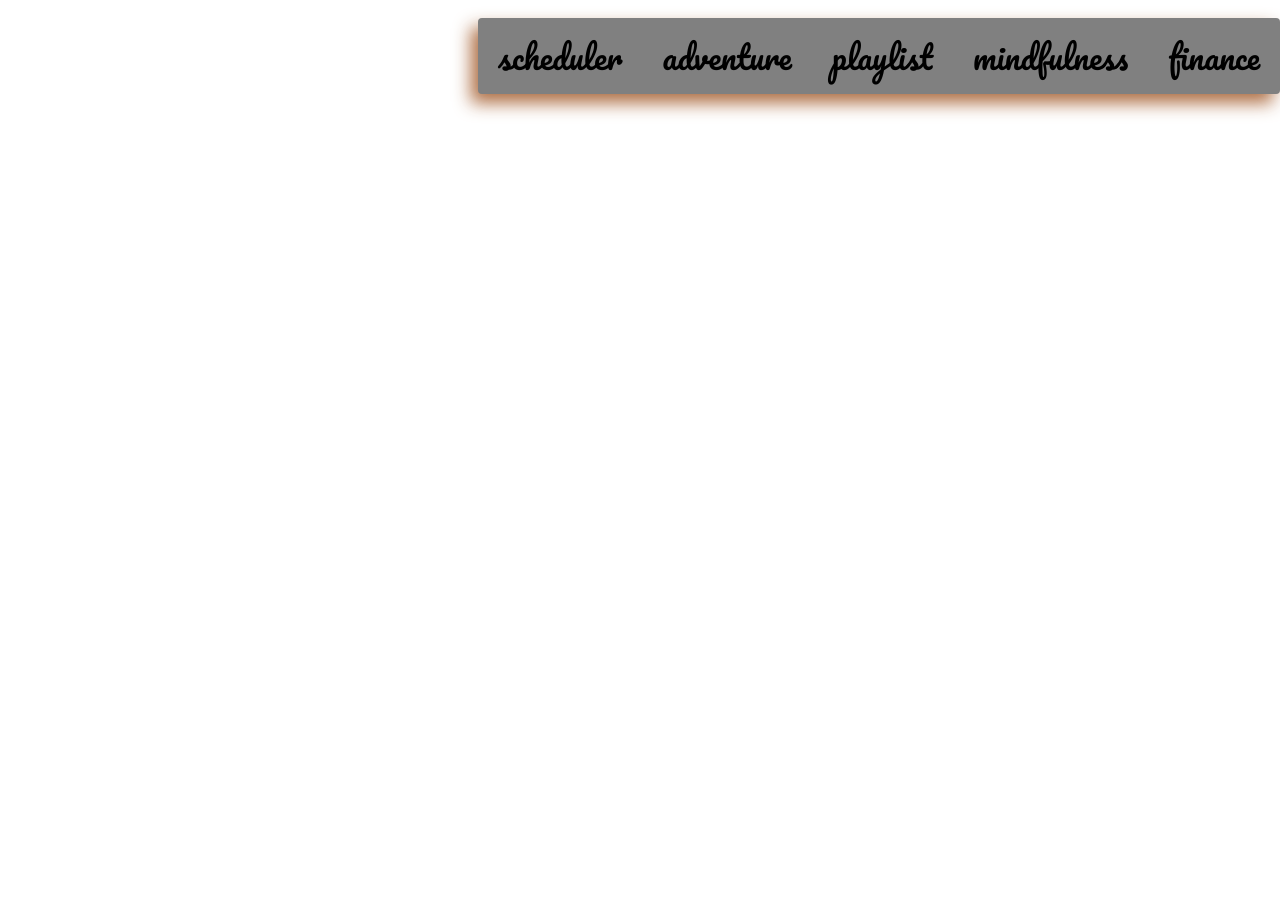
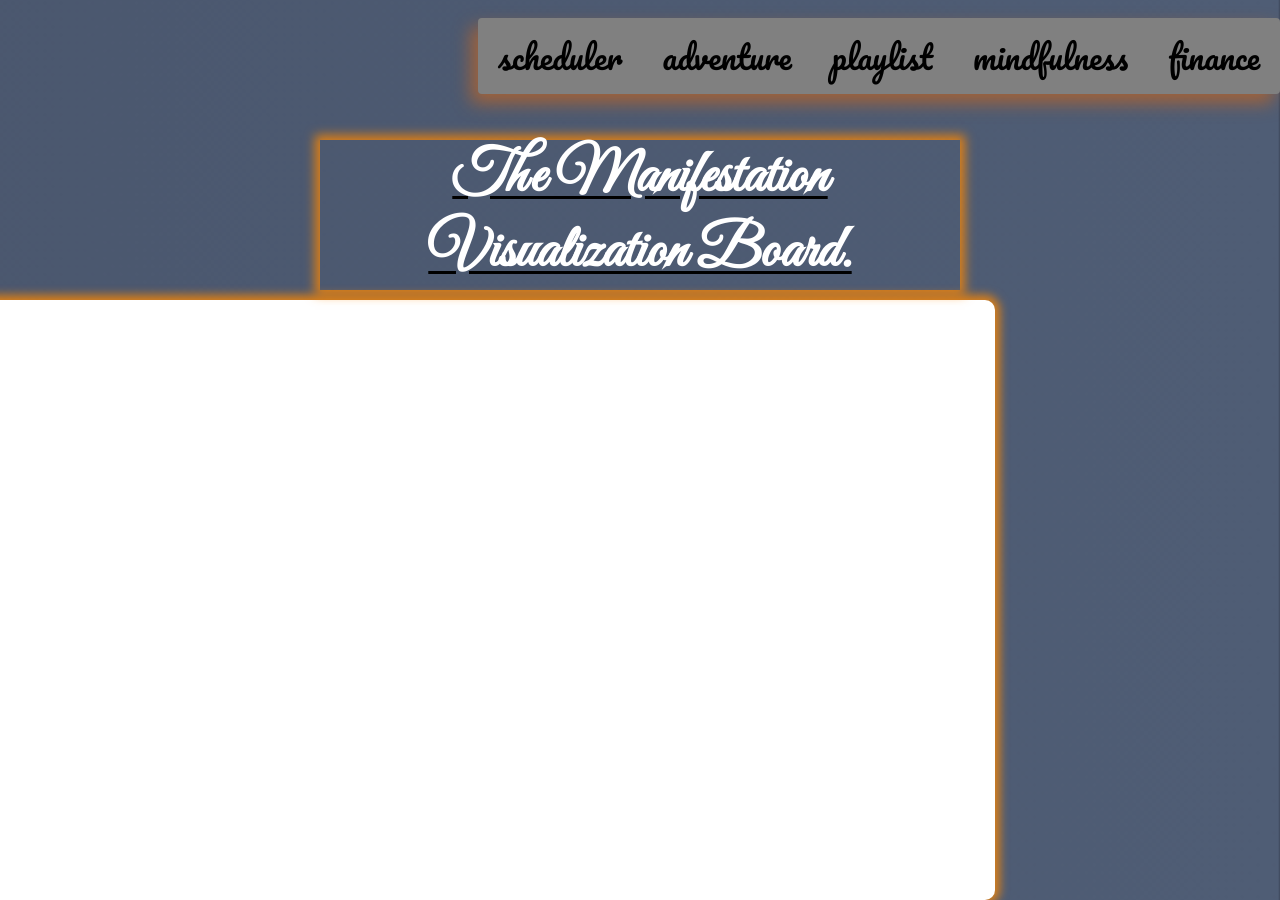
Before and after one commit to nyamwea05/project-one, a website: page index.html in a window 1280 px wide. Before the commit the page ends 816 px from the top, so only its background shows below. Drawn offline with Linux system fonts and the light colour scheme; no server answers.

Commit message:
moving on well

```diff
--- a/index.html
+++ b/index.html
@@ -9,9 +9,13 @@
 <link rel="preconnect" href="https://fonts.googleapis.com">
 <link rel="preconnect" href="https://fonts.gstatic.com" crossorigin>
 <link href="https://fonts.googleapis.com/css2?family=Dancing+Script:wght@600&family=Pacifico&display=swap" rel="stylesheet">
+<link href="https://fonts.googleapis.com/css2?family=Dancing+Script&family=Great+Vibes&display=swap" rel="stylesheet">
 </head>
 <body>
    <nav>
+    <div class="logo">
+        <h4>The Manifestation Visualization Board</h4>
+      </div>
     <ul>
         <li><a href="#">Scheduler</a>
         <li><a href="#">Adventure</a>
@@ -19,8 +23,13 @@
         <li><a href="#">Mindfulness</a>
         <li><a href="#">Finance</a>
     </ul>
+    <div class="box"></div>
     <div class="icon"></div>
    </nav>
+   <div class="container">
+    <div class="image-container"></div>
+   <h1 class="heading">The Manifestation Visualization Board.</h1>
+   </div>
     <footer>
         <script src="index.js"></script>
     </footer>
--- a/index.js
+++ b/index.js
@@ -6,3 +6,29 @@ const ul = document.querySelector('ul');
 icon.addEventListener('click', () => {
   ul.classList.toggle('active');
 });
+
+const container = document.querySelector('.image-container');
+
+fetch('https://api.unsplash.com/photos/random?count=10', {
+    headers: {
+        Authorization: 'Client-ID your-access-key-here'
+    }
+})
+.then(response => response.json())
+.then(data => {
+    data.forEach(item => {
+        const img = document.createElement('img');
+        img.src = item.urls.regular;
+        img.alt = item.alt_description;
+        container.appendChild(img);
+
+        // Add event listener to make images interactive
+        img.addEventListener('click', () => {
+            // Your code for what happens when image is clicked
+            img.classList.toggle('selected');
+        });
+    });
+})
+.catch(error => {
+    console.log(error);
+});
--- a/style.css
+++ b/style.css
@@ -4,7 +4,7 @@
     box-sizing: border-box;
 }
 body{
-    background-color: rgba(126, 52, 160, 0);
+    background-color:#F9A03F;
     height: 100vh;
     width: 100%;
     display: flex;
@@ -43,7 +43,12 @@ nav{
     position: absolute;
     top: 0;
     right: 0;
-}
+    display: flex;
+    justify-content: space-between;
+    padding: 5px 10px;
+    margin-bottom: 10px;
+ }
+
 .icon{
     position: absolute;
   top: 50%;
@@ -63,7 +68,7 @@ nav{
 
 
 
-@media screen and (max-width: 768px){
+@media screen and (max-width: 800px){
     ul{
       display: none;
     }
@@ -72,3 +77,87 @@ nav{
   .visible {
     display: flex;
   }
+
+
+  body {
+    background: linear-gradient(to right, #2D3142, #4F5D75);
+    background-size: 800% 800%;
+    animation: gradient 10s ease infinite;
+    color: #F2F2F2;
+  }
+
+  @keyframes gradient {
+    0% {
+      background-position: 0% 50%;
+    }
+    50% {
+      background-position: 100% 50%;
+    }
+    100% {
+      background-position: 0% 50%;
+    }
+  }
+
+  .pattern {
+    background-image: url('pattern-dark.png');
+    background-repeat: repeat;
+    background-size: auto;
+    background-color: #242D3E;
+  }
+
+
+.heading {
+    position: absolute;
+    top: 100px;
+    left: 50%;
+    transform: translateX(-50%);
+    text-align: center;
+    font-size: 60px;
+    font-family: 'Great Vibes', cursive;
+    font-weight: bold;
+    color: white;
+    z-index: 1;
+    text-decoration: underline;
+     text-decoration-color: black;
+     text-decoration-thickness: 3px;
+     text-underline-offset: 5px;
+     box-shadow: 0px 0px 10px 5px rgba(255, 136, 0, 0.8);
+  }
+
+
+
+  .container {
+    display: flex;
+    align-items: center;
+    justify-content: center;
+  }
+
+  .box {
+    width: 1250px;
+    height: 600px;
+    background-color: white;
+    border-radius: 10px;
+    box-shadow: 0px 0px 10px 5px rgba(255, 136, 0, 0.8);
+    animation: moveBox 2s ease-in-out;
+    animation-fill-mode: forwards;
+    display: flex;
+    justify-content: center;
+    align-items: center;
+    font-size: 2rem;
+    font-weight: bold;
+    text-align: center;
+    position: absolute;
+    top: 300px;
+    left: %;
+    right: 100%;
+    transform: translate(-50%, -50%);
+}
+
+@keyframes moveBox {
+    0% {
+        transform: translate(-100%, -100%);
+    }
+    100% {
+        transform: translate(0, 0);
+    }
+}
```
Also changed, not shown: 1 other file.
